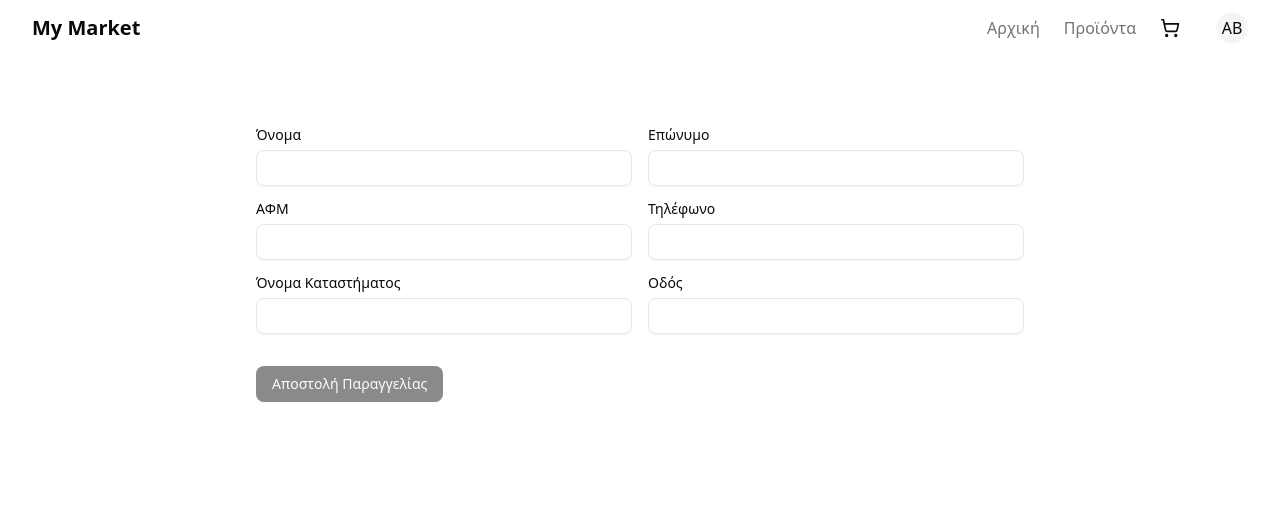
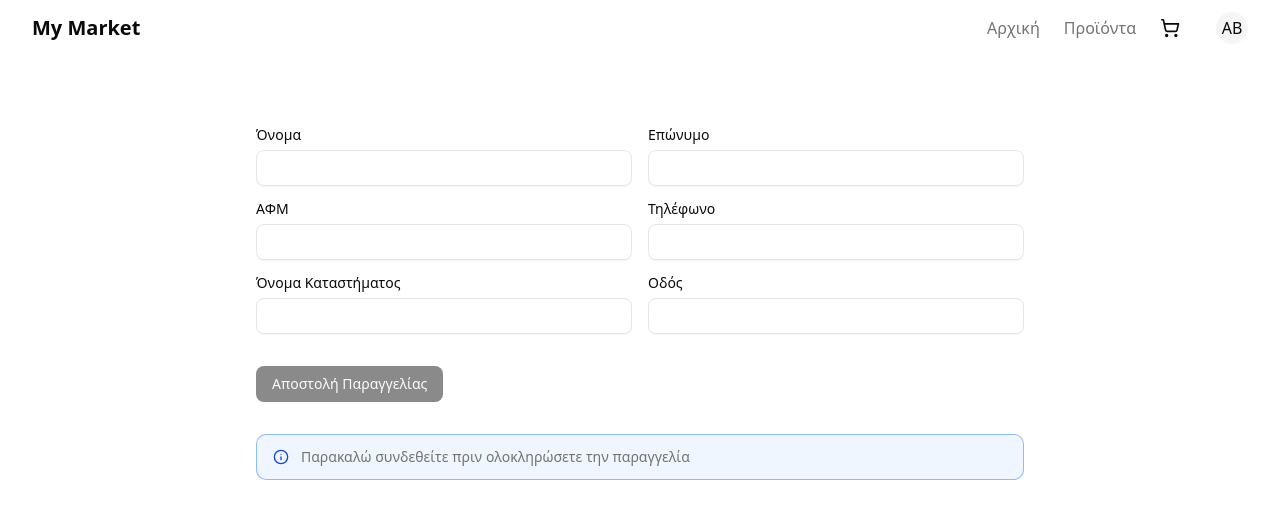
Before and after one commit to kboul/nextjs-eshop, a Next.js app: page /checkout in a window 1280 px wide. Shown: the top 518 px of the page. Built offline with nearby package versions, Linux system fonts and the light colour scheme; no server answers.

Commit message:
Show an info alert if user has not logged in and is in the checkout page

```diff
--- a/src/components/SaveOrder/SaveOrder.tsx
+++ b/src/components/SaveOrder/SaveOrder.tsx
@@ -7,10 +7,12 @@ import { z } from "zod";
 import { toast } from "sonner";
 import { useRouter } from "next/navigation"; // Note: next/navigation for App Router
 import { useUser } from "@clerk/nextjs";
+import { Info } from "lucide-react";
 
 import { Form, FormControl, FormField, FormItem, FormLabel, FormMessage } from "../ui/form";
 import { Button } from "../ui/button";
 import { Input } from "../ui/input";
+import { Alert, AlertDescription } from "@/components/ui/alert";
 import { formSchema } from "./form";
 import { useCartStore } from "@/store";
 import { allPaths } from "@/constants";
@@ -163,6 +165,13 @@ export function SaveOrder() {
         <Button disabled={loading || !products.length || !isSignedIn} type="submit">
           {loading ? "Αποθήκευση Παραγγελίας..." : "Αποστολή Παραγγελίας"}
         </Button>
+
+        {!isSignedIn && (
+          <Alert variant="info">
+            <Info className="h-4 w-4" />
+            <AlertDescription>Παρακαλώ συνδεθείτε πριν ολοκληρώσετε την παραγγελία</AlertDescription>
+          </Alert>
+        )}
       </form>
     </Form>
   );
--- /dev/null
+++ b/src/components/ui/alert.tsx
@@ -0,0 +1,50 @@
+import * as React from "react";
+import { cva, type VariantProps } from "class-variance-authority";
+
+import { cn } from "@/utils";
+
+const alertVariants = cva(
+  "relative w-full rounded-lg border px-4 py-3 text-sm grid has-[>svg]:grid-cols-[calc(var(--spacing)*4)_1fr] grid-cols-[0_1fr] has-[>svg]:gap-x-3 gap-y-0.5 items-start [&>svg]:size-4 [&>svg]:translate-y-0.5 [&>svg]:text-current",
+  {
+    variants: {
+      variant: {
+        default: "bg-card text-card-foreground",
+        destructive:
+          "text-destructive bg-card [&>svg]:text-current *:data-[slot=alert-description]:text-destructive/90",
+        info: "border-blue-500/50 text-blue-700 dark:border-blue-500 [&>svg]:text-blue-700 bg-blue-50 dark:bg-blue-900/20" // Add info variant
+      }
+    },
+    defaultVariants: {
+      variant: "default"
+    }
+  }
+);
+
+function Alert({ className, variant, ...props }: React.ComponentProps<"div"> & VariantProps<typeof alertVariants>) {
+  return <div data-slot="alert" role="alert" className={cn(alertVariants({ variant }), className)} {...props} />;
+}
+
+function AlertTitle({ className, ...props }: React.ComponentProps<"div">) {
+  return (
+    <div
+      data-slot="alert-title"
+      className={cn("col-start-2 line-clamp-1 min-h-4 font-medium tracking-tight", className)}
+      {...props}
+    />
+  );
+}
+
+function AlertDescription({ className, ...props }: React.ComponentProps<"div">) {
+  return (
+    <div
+      data-slot="alert-description"
+      className={cn(
+        "text-muted-foreground col-start-2 grid justify-items-start gap-1 text-sm [&_p]:leading-relaxed",
+        className
+      )}
+      {...props}
+    />
+  );
+}
+
+export { Alert, AlertTitle, AlertDescription };
```
